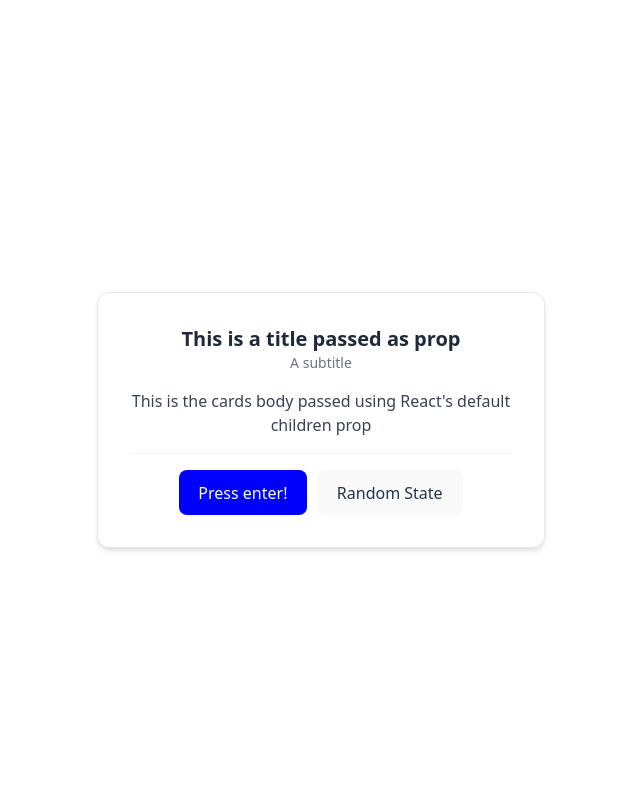
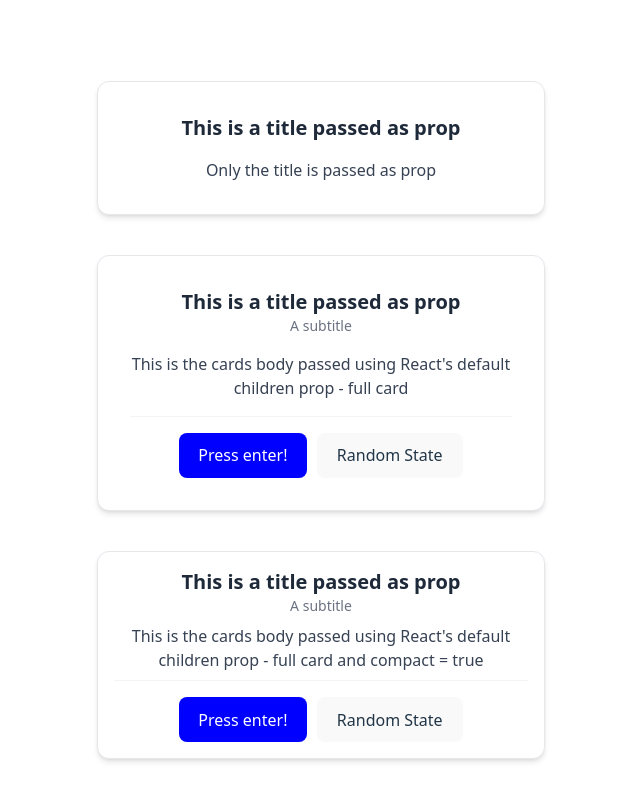
Before and after one commit to faiztheprogrammer/react-projects, a React (Vite) app in the folder components-playground/: page / in a window 1280 px wide. Shown: the whole page, without its empty margins (319-959 px from the left). Built offline with nearby package versions, Linux system fonts and the light colour scheme.

Commit message:
Tested the different cards on /Pages/playground.jsx

```diff
--- a/components-playground/src/pages/playground.jsx
+++ b/components-playground/src/pages/playground.jsx
@@ -7,12 +7,30 @@ function Playground() {
     return (
         <>
             <Card
+                title="This is a title passed as prop">
+                <p>Only the title is passed as prop</p>
+            </Card>
+
+
+            <Card
                 title="This is a title passed as prop"
                 subtitle="A subtitle"
                 actions={<Button />}
                 compact={false}
             >
-        <p>This is the cards body passed using React's default children prop</p>
+                <p>This is the cards body passed using React's default children prop - full card</p>
+            </Card>
+
+
+
+
+            <Card
+                title="This is a title passed as prop"
+                subtitle="A subtitle"
+                actions={<Button />}
+                compact={true}
+            >
+                <p>This is the cards body passed using React's default children prop - full card and compact = true</p>
             </Card>
         </>
 
```
Lines whose indentation alone changed are shown as unchanged.
